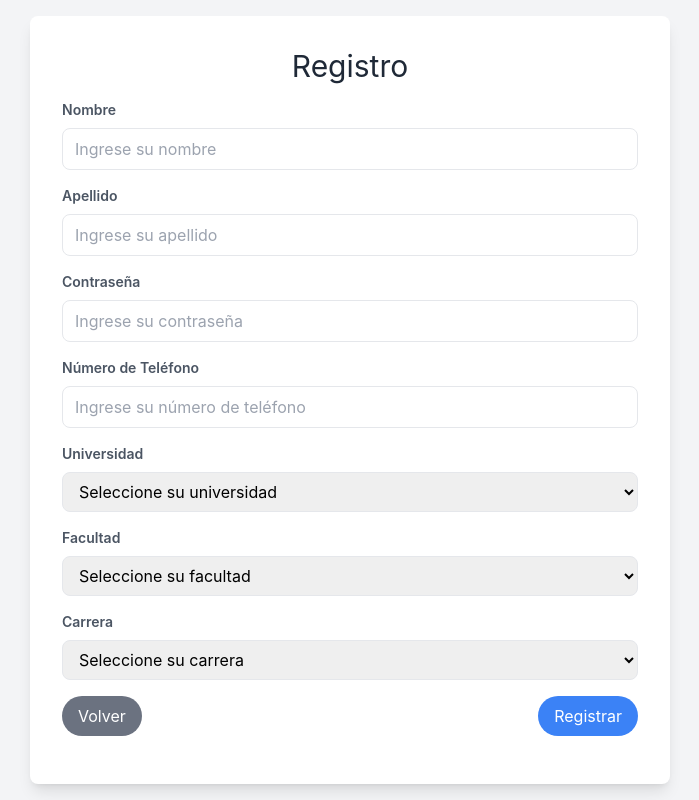
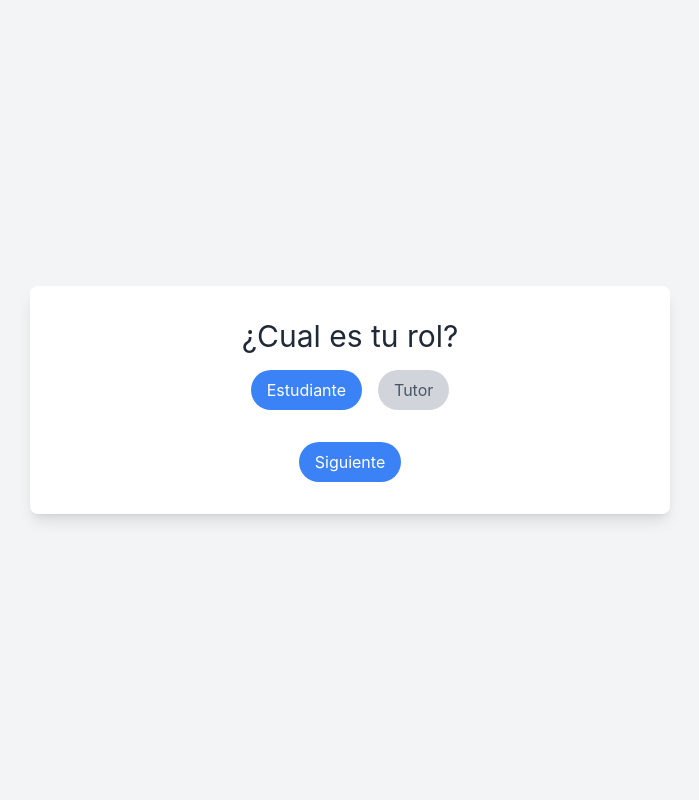
Before and after one commit to CODESAFIO/MVP, a React (Create React App) app: page / in a window 1280 px wide. Shown: the whole page, without its empty margins (290-989 px from the left). Built offline with nearby package versions, Linux system fonts and the light colour scheme.

Commit message:
Sesion faltan Cambios

```diff
--- a/src/App.js
+++ b/src/App.js
@@ -2,11 +2,12 @@ import logo from './logo.svg';
 import './App.css';
 import Navbar from './components/Navbar';
 import Register from './components/Register';
+import Sesion from './components/sesion';
 
 function App() {
   return (
     <div>
-      <Register />
+      <Sesion />
     </div>
 
   );
--- /dev/null
+++ b/src/components/sesion.jsx
@@ -0,0 +1,44 @@
+import React, { useState } from 'react';
+
+function Register() {
+  const [userType, setUserType] = useState('estudiante'); // Por defecto, se establece como "estudiante"
+
+  const handleUserTypeChange = (type) => {
+    setUserType(type);
+  };
+
+  return (
+    <div className="bg-gray-100 min-h-screen flex items-center justify-center">
+      <div className="bg-white p-8 rounded-lg shadow-lg w-96 xl:w-2/4 text-center">
+        <h1 className="text-gray-800 text-3xl mb-4">¿Cual es tu rol?</h1>
+
+        {/* Tipo de Usuario */}
+        <div className="mb-4">
+          <div>
+            <button
+              className={`${
+                userType === 'estudiante' ? 'bg-blue-500 text-white' : 'bg-gray-300 text-gray-600'
+              } py-2 px-4 rounded-full mr-4`}
+              onClick={() => handleUserTypeChange('estudiante')}
+            >
+              Estudiante
+            </button>
+            <button
+              className={`${
+                userType === 'tutor' ? 'bg-blue-500 text-white' : 'bg-gray-300 text-gray-600'
+              } py-2 px-4 rounded-full`}
+              onClick={() => handleUserTypeChange('tutor')}
+            >
+              Tutor
+            </button>
+          </div>
+        </div>
+
+        {/* Botón de Registro */}
+        <button className="bg-blue-500 text-white py-2 px-4 rounded-full hover:bg-blue-600 mt-4">Siguiente</button>
+      </div>
+    </div>
+  );
+}
+
+export default Register;
```
